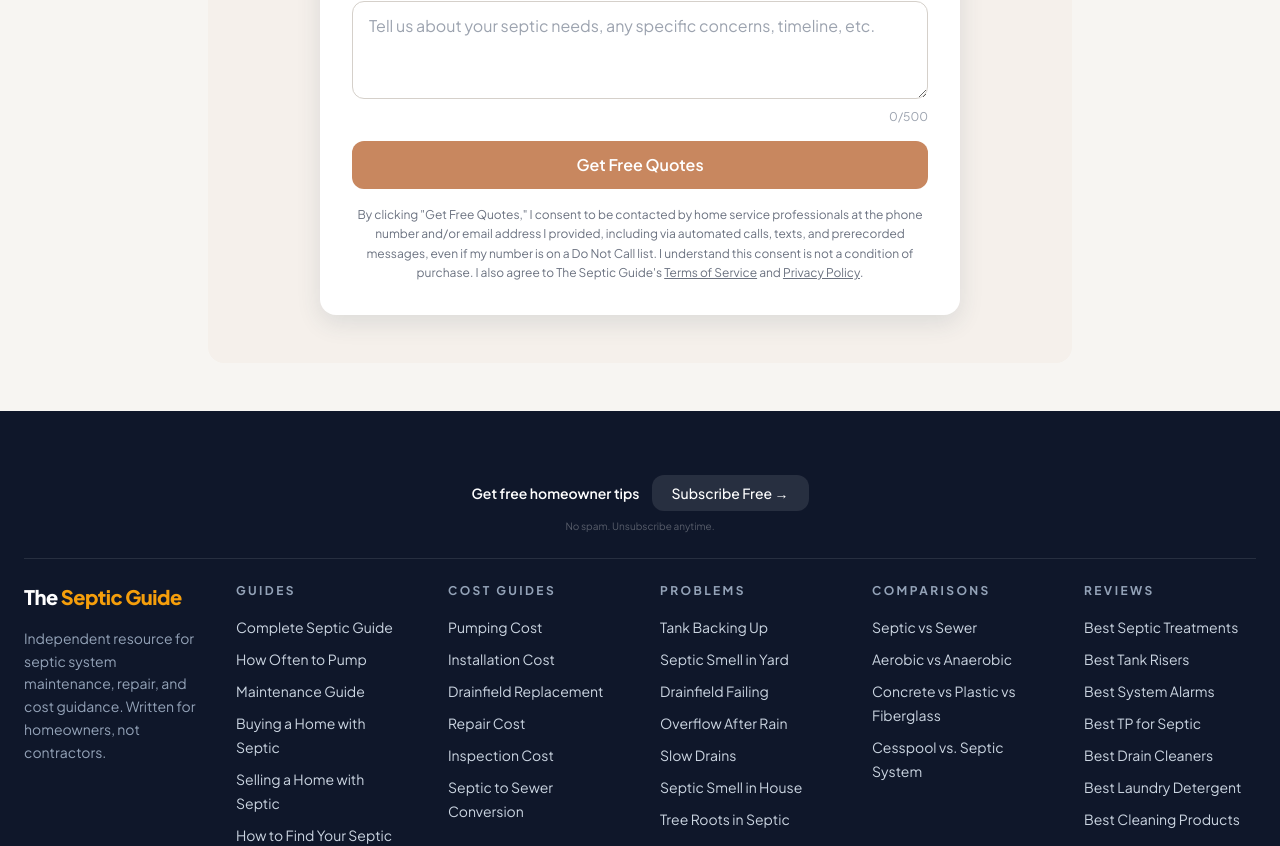
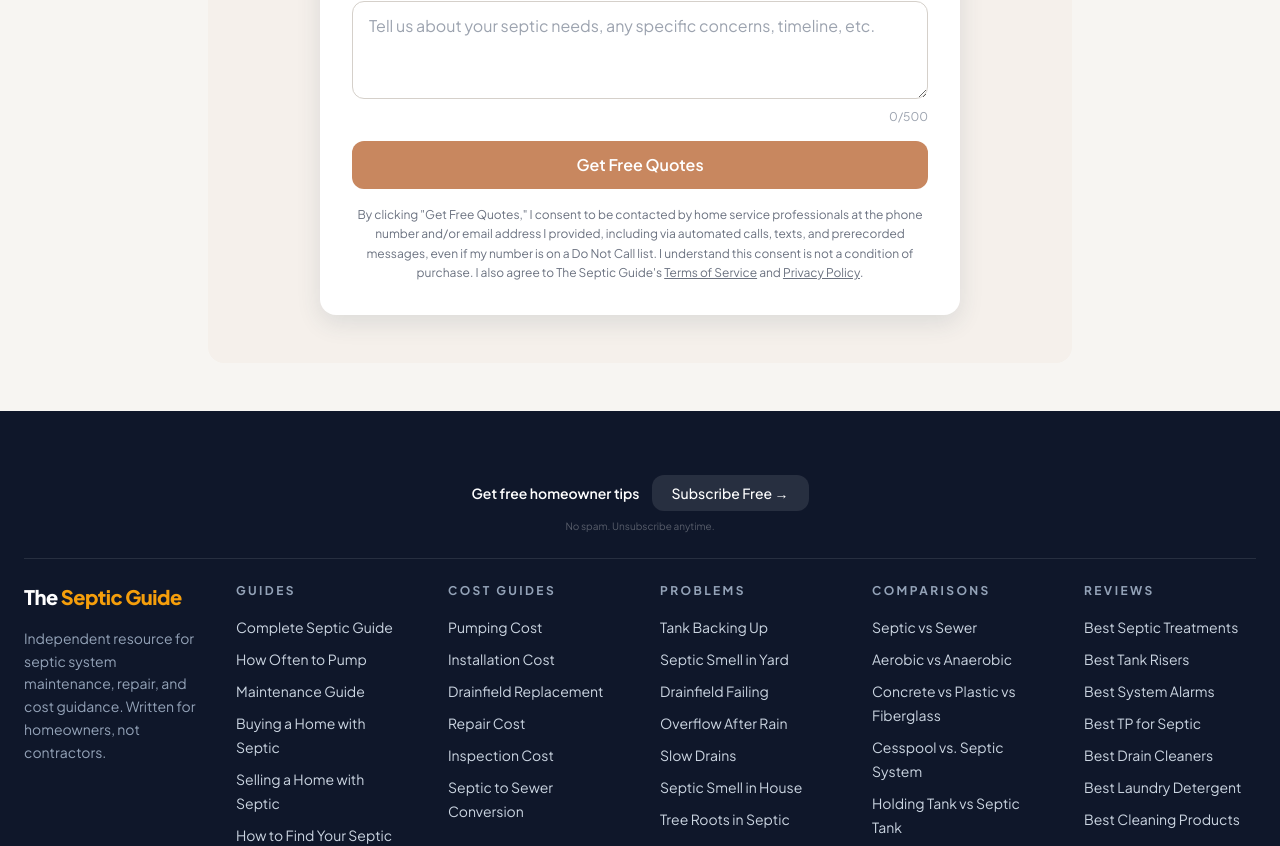
Before and after one commit to thebasementguide2026/theseptic.guide-, a Next.js app: page /articles/complete-septic-guide in a window 1280 px wide. Shown: the part 11154-12000 px from the top of the page. Built offline with nearby package versions, Linux system fonts and the light colour scheme.

Commit message:
Add holding-tank-vs-septic-tank to footer comparisons

```diff
--- a/components/Footer.tsx
+++ b/components/Footer.tsx
@@ -58,6 +58,7 @@ const footerSections = [
       { label: 'Aerobic vs Anaerobic', href: '/comparisons/aerobic-vs-anaerobic-septic-systems' },
       { label: 'Concrete vs Plastic vs Fiberglass', href: '/comparisons/concrete-vs-plastic-vs-fiberglass' },
       { label: 'Cesspool vs. Septic System', href: '/comparisons/cesspool-vs-septic-system' },
+      { label: 'Holding Tank vs Septic Tank', href: '/comparisons/holding-tank-vs-septic-tank' },
     ],
   },
   {
```
